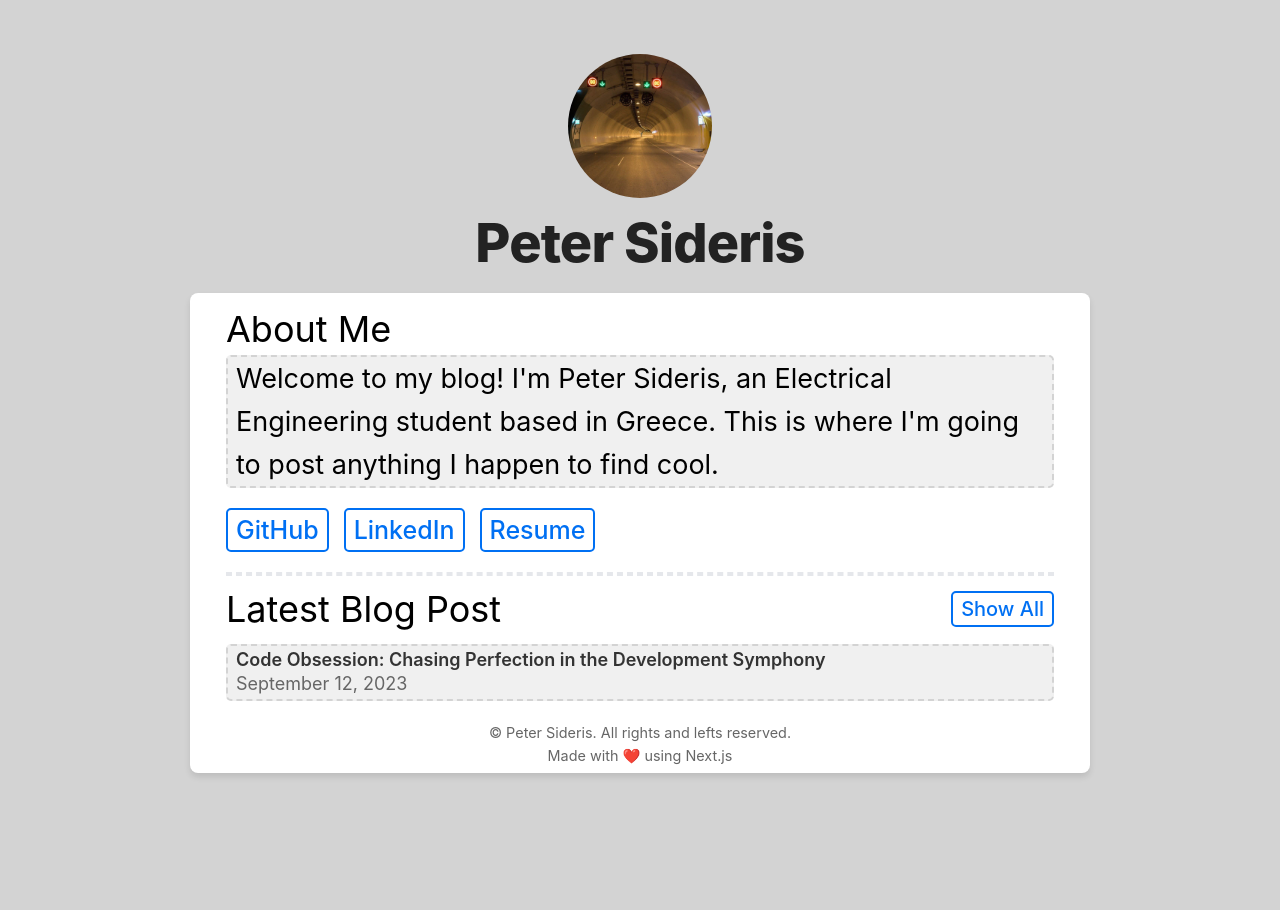
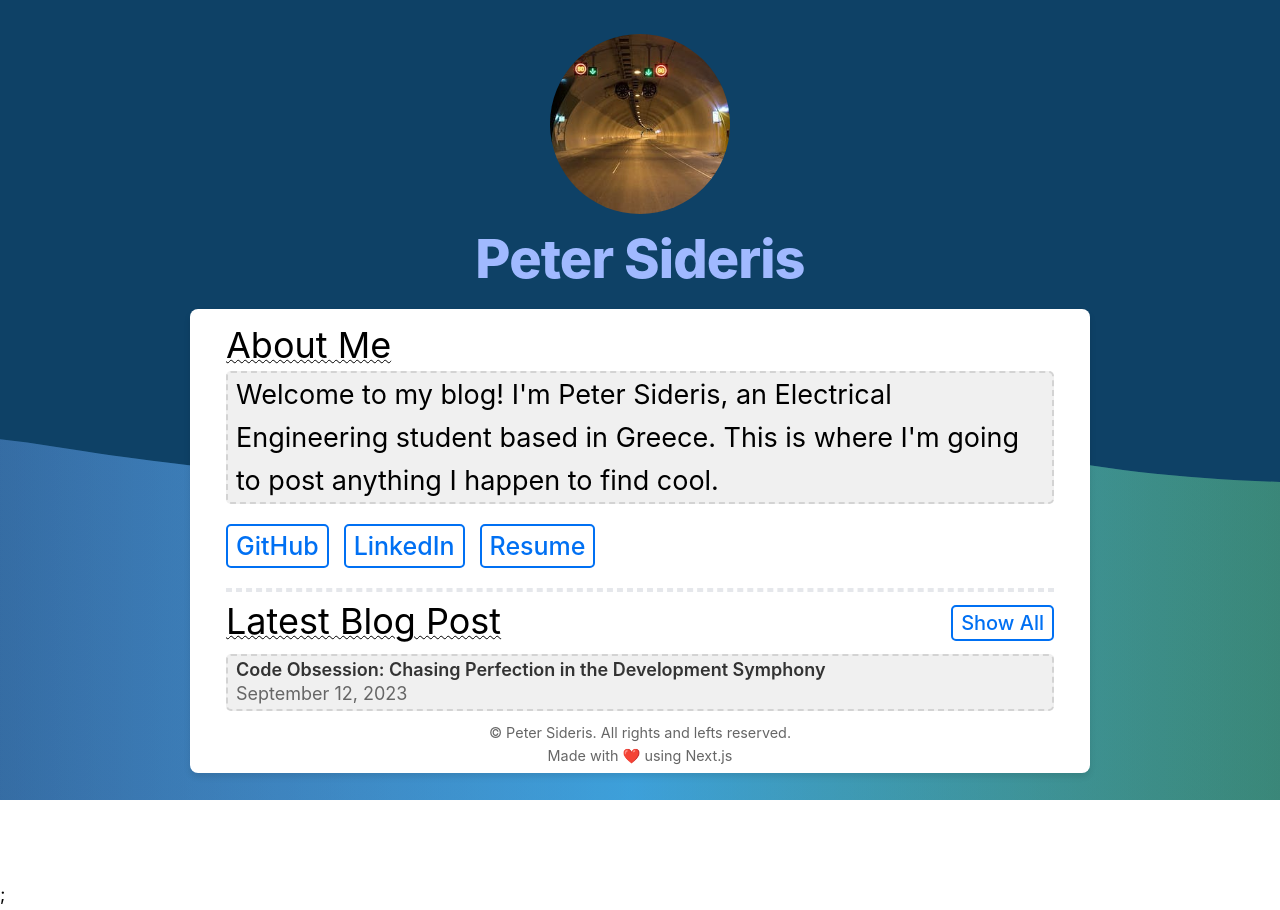
Before and after one commit to petersid2022/petrside, a Next.js app: page / in a window 1280 px wide. Before the commit the page ends 881 px from the top, so only its background shows below. Built offline with nearby package versions, Linux system fonts and the light colour scheme.

Commit message:
fix: fixed websites looks

```diff
--- /dev/null
+++ b/components/BackgroundSVG.tsx
@@ -0,0 +1,76 @@
+import React from 'react';
+import utilStyles from '../styles/utils.module.css';
+
+const BackgroundSVG: React.FC = () => {
+  return (
+    <div className={utilStyles.SVG} style={{ position: 'fixed' }}>
+      <svg
+        version="1.1"
+        xmlns="http://www.w3.org/2000/svg"
+        xmlnsXlink="http://www.w3.org/1999/xlink"
+        x="0px"
+        y="0px"
+        width="100%"
+        height="100%"
+        viewBox="0 0 1600 900"
+        preserveAspectRatio="xMidYMax slice"
+      >
+        <defs>
+          <linearGradient id="bg">
+            <stop offset="0%" style={{ stopColor: 'rgba(130, 158, 249, 0.06)' }} />
+            <stop offset="50%" style={{ stopColor: 'rgba(76, 190, 255, 0.6)' }} />
+            <stop offset="100%" style={{ stopColor: 'rgba(115, 209, 72, 0.2)' }} />
+          </linearGradient>
+          <path
+            id="wave"
+            fill="url(#bg)"
+            d="M-363.852,502.589c0,0,236.988-41.997,505.475,0 s371.981,38.998,575.971,0s293.985-39.278,505.474,5.859s493.475,48.368,716.963-4.995v560.106H-363.852V502.589z"
+          />
+        </defs>
+        <g>
+          <use xlinkHref="#wave" opacity=".3">
+            <animateTransform
+              attributeName="transform"
+              attributeType="XML"
+              type="translate"
+              dur="10s"
+              calcMode="spline"
+              values="270 230; -334 180; 270 230"
+              keyTimes="0; .5; 1"
+              keySplines="0.42, 0, 0.58, 1.0;0.42, 0, 0.58, 1.0"
+              repeatCount="indefinite"
+            />
+          </use>
+          <use xlinkHref="#wave" opacity=".6">
+            <animateTransform
+              attributeName="transform"
+              attributeType="XML"
+              type="translate"
+              dur="8s"
+              calcMode="spline"
+              values="-270 230;243 220;-270 230"
+              keyTimes="0; .6; 1"
+              keySplines="0.42, 0, 0.58, 1.0;0.42, 0, 0.58, 1.0"
+              repeatCount="indefinite"
+            />
+          </use>
+          <use xlinkHref="#wave" opacity=".9">
+            <animateTransform
+              attributeName="transform"
+              attributeType="XML"
+              type="translate"
+              dur="6s"
+              calcMode="spline"
+              values="0 230;-140 200;0 230"
+              keyTimes="0; .4; 1"
+              keySplines="0.42, 0, 0.58, 1.0;0.42, 0, 0.58, 1.0"
+              repeatCount="indefinite"
+            />
+          </use>
+        </g>
+      </svg>
+    </div>
+  );
+};
+
+export default BackgroundSVG;
--- a/components/layout.tsx
+++ b/components/layout.tsx
@@ -3,6 +3,7 @@ import Image from 'next/image';
 import styles from './layout.module.css';
 import utilStyles from '../styles/utils.module.css';
 import { FaAnglesLeft} from 'react-icons/fa6';
+import {TiArrowBack} from 'react-icons/ti';
 import { useRouter } from 'next/router'
 
 const name = 'Peter Sideris';
@@ -42,12 +43,13 @@ const router = useRouter();
       <header className={styles.header}>
         {home ? (
           <>
+            <div style={{marginTop:'-20px'}}></div>
             <Image
               priority
               src="/images/profile.jpg"
               className={utilStyles.borderCircle}
-              height={144}
-              width={144}
+              height={180}
+              width={180}
               alt={name}
             />
             <h1 className={utilStyles.TEST}>{name}</h1>
@@ -89,7 +91,7 @@ const router = useRouter();
         <div className={utilStyles.headingDd}>
           <button onClick={goBack} style={{ marginLeft: '10px', marginBottom:'10px', textDecoration: 'none' }}>
             <span className={utilStyles.iconText}>
-              <FaAnglesLeft className={utilStyles.icon} />
+              <TiArrowBack className={utilStyles.icon} />
               Go Back
             </span>
           </button>
--- a/pages/_app.tsx
+++ b/pages/_app.tsx
@@ -1,6 +1,12 @@
 import '../styles/global.css';
 import { AppProps } from 'next/app';
+import BackgroundSVG from '../components/BackgroundSVG';
 
 export default function App({ Component, pageProps }: AppProps) {
-  return <Component {...pageProps} />;
+    return (
+        <>
+            <BackgroundSVG />
+            <Component {...pageProps} />;
+        </>
+    );
 }
--- a/pages/index.tsx
+++ b/pages/index.tsx
@@ -57,15 +57,16 @@ export default function Home({ allPostsData }: HomeProps) {
                 <div style={{ height: '10px', visibility: 'hidden' }}></div>
                 <hr />
                 <div style={{ height: '10px', visibility: 'hidden' }}></div>
+                {/*<div style={{marginTop:'-2.2px'}} className={utilStyles.latestPostContainer}>*/}
                 <div style={{marginTop:'-2.2px'}} className={utilStyles.latestPostContainer}>
-                    <h2 className={utilStyles.headingLg}>Latest Blog Post</h2>
+                    <h2 style={{marginTop:'-4px'}} className={utilStyles.headingLg}>Latest Blog Post</h2>
                     <Link href="/posts">
                         <span className={utilStyles.showAllLink}>Show All</span>
                         {/*<span style={{marginTop:'10px'}} className={utilStyles.showAllLink}>Show All</span>*/}
                     </Link>
                 </div>
                 {/*<div style={{ height: '7.8px', visibility: 'hidden' }}></div>*/}
-                <div style={{ height: '10px', visibility: 'hidden' }}></div>
+                <div style={{ height: '7.8px', visibility: 'hidden' }}></div>
                 <ul className={utilStyles.postList}>
                     <li className={utilStyles.postItem} key={latestPost.id}>
                     <Link style={{textDecoration:'none'}} href={`/posts/${latestPost.id}`}>
@@ -78,7 +79,6 @@ export default function Home({ allPostsData }: HomeProps) {
                     </Link>
                     </li>
                 </ul>
-                <div style={{ height: '10px', visibility: 'hidden' }}></div>
                 <div style={{ height: '10px', visibility: 'hidden' }}></div>
                 <footer className={utilStyles.footer}>
                     <p>© Peter Sideris. All rights and lefts reserved.</p>
--- a/styles/global.css
+++ b/styles/global.css
@@ -19,7 +19,6 @@ html,body {
     sans-serif;
   line-height: 1.6;
   font-size: 18px;
-  background-color: #d3d3d3;
 }
 
 * {
@@ -45,3 +44,29 @@ hr {
   border-width: 2px; /* Adjust the line thickness */
   border-style: dashed; /* Change the line style (e.g., dashed, dotted, solid) */
 }
+
+/* For WebKit (Chrome, Safari, and newer versions of Edge) */
+/* You can adjust the colors to your preference */
+::-webkit-scrollbar {
+  width: 10px; /* Width of the vertical scrollbar */
+  height: 10px; /* Height of the horizontal scrollbar */
+}
+
+::-webkit-scrollbar-thumb {
+  background-color: #0070f9; /* Color of the scrollbar thumb */
+  border-radius: 0px; /* Rounded corners for the thumb */
+}
+
+/* For Firefox */
+/* You can adjust the colors to your preference */
+scrollbar-color: #0070f3 #f0f0f0; /* Color of the thumb and track */
+
+/* For Internet Explorer and older versions of Edge */
+/* You can adjust the colors to your preference */
+scrollbar-face-color: #0070f3; /* Color of the scrollbar face */
+scrollbar-highlight-color: #f0f0f0; /* Color of the scrollbar highlight */
+scrollbar-shadow-color: #f0f0f0; /* Color of the scrollbar shadow */
+scrollbar-3dlight-color: #f0f0f0; /* Color of the scrollbar light shadow */
+scrollbar-darkshadow-color: #f0f0f0; /* Color of the scrollbar dark shadow */
+scrollbar-track-color: #f0f0f0; /* Color of the scrollbar track */
+scrollbar-arrow-color: #0070f3; /* Color of the scrollbar arrows */
--- a/styles/utils.module.css
+++ b/styles/utils.module.css
@@ -15,7 +15,7 @@
   letter-spacing: -0.05rem;
   margin-top: 0.7rem;
   margin-bottom: 1rem;
-  color: #222222;
+  color: #a0b9ff;
 }
 
 .headingXl {
@@ -36,6 +36,8 @@
 }
 
 .headingAbout {
+        text-decoration: black wavy underline;
+    text-decoration-thickness: 1px;
   font-size: 2rem;
   line-height: 1.4;
   margin-bottom: 0px;
@@ -43,6 +45,8 @@
 }
 
 .headingLg {
+        text-decoration: black wavy underline;
+    text-decoration-thickness: 1px;
   font-size: 2rem;
   line-height: 1.4;
   margin: 0px 0px;
@@ -60,7 +64,7 @@
 }
 
 .borderCircle {
-  border-radius: 9999px;
+  border-radius: 999999px;
 }
 
 .colorInherit {
@@ -235,19 +239,20 @@
 .iconText {
   display: flex;
   align-items: center;
-  font-weight: normal; /* Initial font-weight */
   transition: transform 0.3s, color 0.3s; /* Add smooth transitions */
+  color: #a0b9ff;
+  font-weight: bold;
 }
 
 .icon {
   font-weight: lighpaddingt; /* Initial font-weight */
   margin-top: 2px;
-  margin-right: 10px;
+  margin-right: 5px;
 }
 
 .iconText:hover {
   transform: translateX(-10px); /* Adjust the value to move the icon left on hover */
-  color: blue; /* Adjust the color change on hover as desired */
+  text-decoration: green wavy underline;
 }
 
 .searchInput {
@@ -312,3 +317,16 @@
     transform: scale(1.02); /* Scale up the element on hover */
     box-shadow: 0 0 10px rgba(0, 0, 0, 0.2); /* Add a subtle box shadow on hover */
 }
+
+.SVG {
+position: fixed;
+  top: 0;
+  left: 0;
+  width: 100%;
+  height: 100%;
+  box-sizing: border-box;
+  display: block;
+  background-color: #0e4166;
+  background-image: linear-gradient(to bottom, rgba(14, 65, 102, 0.86), #0e4166);
+  z-index: -1;
+}
```
Also changed, not shown: public/images/profile.jpg.
